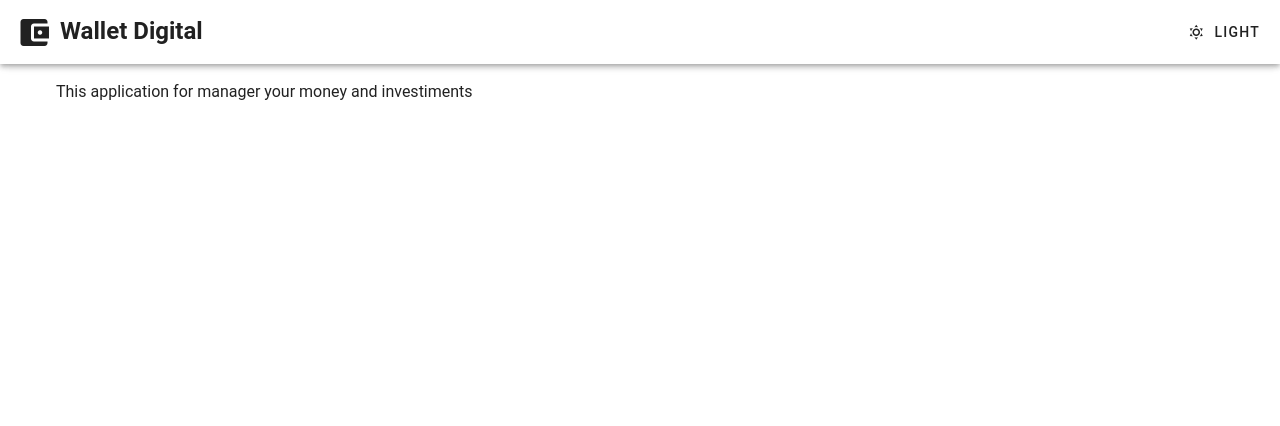
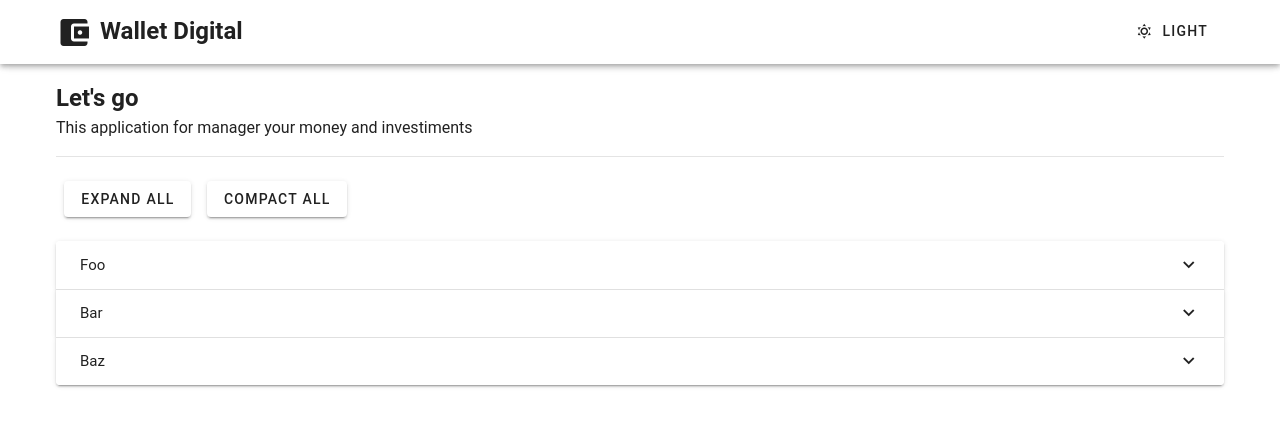
Before and after one commit to lucasferreiralimax/wallet-digitalz, a Vue app: page / in a window 1280 px wide. Shown: the top 426 px of the page. Built offline with nearby package versions, Linux system fonts and the light colour scheme.

Commit message:
add panels example

```diff
--- a/src/App.vue
+++ b/src/App.vue
@@ -1,6 +1,7 @@
 <script setup lang="ts">
 import { ref, onMounted } from 'vue'
 import HeaderApp from './components/HeaderApp/index.vue'
+import Panels from './components/Panels/index.vue'
 
 const theme = ref('light')
 
@@ -25,22 +26,32 @@ onMounted(() => {
 <template>
   <v-app :theme="theme">
     <v-app-bar>
-      <HeaderApp class="header-app" title="Wallet Digital" />
-      <v-spacer></v-spacer>
-      <v-btn
-        :prepend-icon="theme === 'light' ? 'mdi-weather-sunny' : 'mdi-weather-night'"
-        @click="toggleTheme"
-      >{{ theme }}</v-btn>
+      <v-container
+        class="d-flex justify-space-between"
+        max-width="1200"
+      >
+        <HeaderApp title="Wallet Digital" />
+        <v-spacer></v-spacer>
+        <v-btn
+          :prepend-icon="theme === 'light' ? 'mdi-weather-sunny' : 'mdi-weather-night'"
+          @click="toggleTheme"
+        >{{ theme }}</v-btn>
+      </v-container>
     </v-app-bar>
 
     <v-main>
-      <v-container>This application for manager your money and investiments</v-container>
+      <v-container>
+        <h2>Let's go</h2>
+        <p>This application for manager your money and investiments</p>
+        <v-divider class="divider"></v-divider>
+        <Panels />
+      </v-container>
     </v-main>
   </v-app>
 </template>
 
 <style scoped>
-.header-app {
-  margin-left: 1rem;
+.divider {
+  margin: 1rem 0;
 }
 </style>
--- /dev/null
+++ b/src/components/Panels/index.vue
@@ -0,0 +1,53 @@
+<script setup lang="ts">
+import { ref } from 'vue'
+
+const panel = ref<string[]>([])
+
+function all () {
+  panel.value = ['foo', 'bar', 'baz']
+}
+function none () {
+  panel.value = []
+}
+</script>
+
+<template>
+  <div>
+    <div class="text-center d-flex pb-4">
+      <v-btn class="ma-2" @click="all">
+        Expand All
+      </v-btn>
+      <v-btn class="ma-2" @click="none">
+        Compact All
+      </v-btn>
+    </div>
+    <v-expansion-panels
+      v-model="panel"
+      multiple
+    >
+      <v-expansion-panel
+        title="Foo"
+        text="Lorem ipsum dolor sit amet, consectetur adipiscing elit, sed do eiusmod tempor incididunt ut labore et dolore magna aliqua. Ut enim ad minim veniam, quis nostrud exercitation ullamco laboris nisi ut aliquip ex ea commodo consequat."
+        value="foo"
+      ></v-expansion-panel>
+
+      <v-expansion-panel
+        title="Bar"
+        text="Lorem ipsum dolor sit amet, consectetur adipiscing elit, sed do eiusmod tempor incididunt ut labore et dolore magna aliqua. Ut enim ad minim veniam, quis nostrud exercitation ullamco laboris nisi ut aliquip ex ea commodo consequat."
+        value="bar"
+      ></v-expansion-panel>
+
+      <v-expansion-panel
+        title="Baz"
+        text="Lorem ipsum dolor sit amet, consectetur adipiscing elit, sed do eiusmod tempor incididunt ut labore et dolore magna aliqua. Ut enim ad minim veniam, quis nostrud exercitation ullamco laboris nisi ut aliquip ex ea commodo consequat."
+        value="baz"
+      ></v-expansion-panel>
+    </v-expansion-panels>
+  </div>
+</template>
+
+<style scoped>
+.icon {
+  margin-right: .5rem;
+}
+</style>
```
Also changed, not shown: 1 other file (tests, documents, lock files or other folders).
